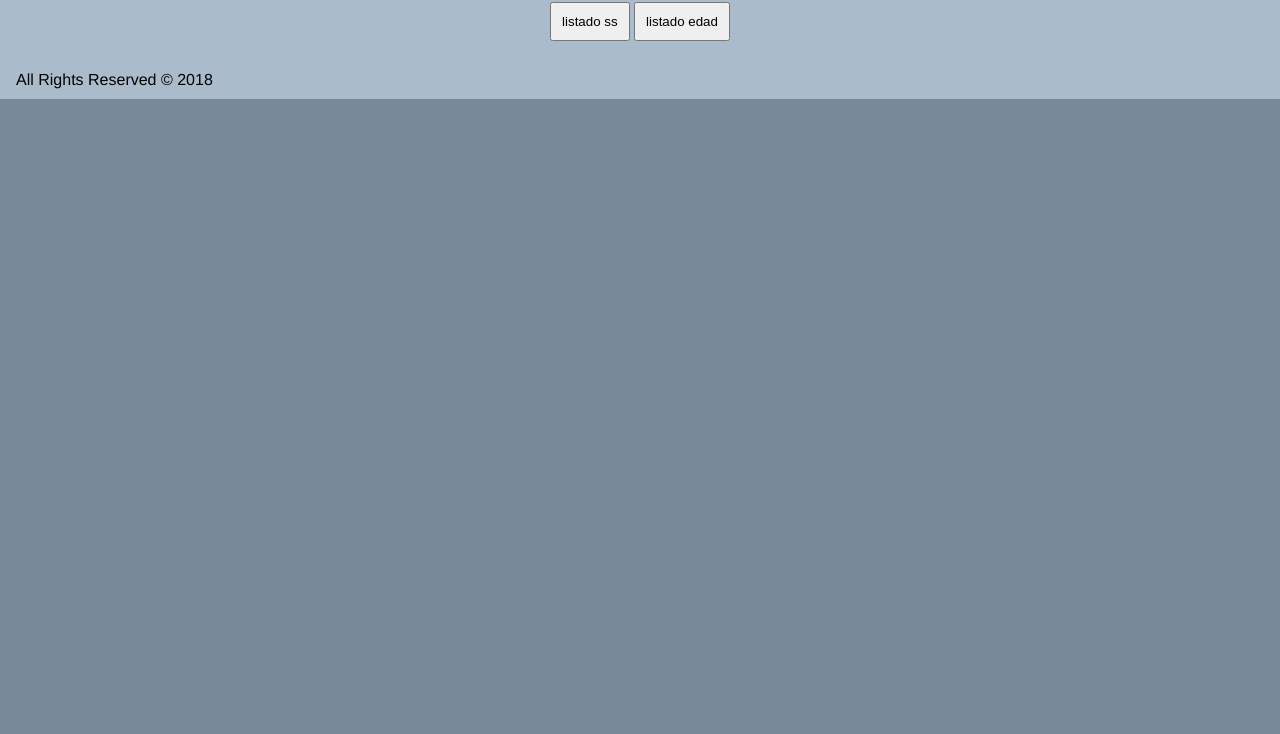
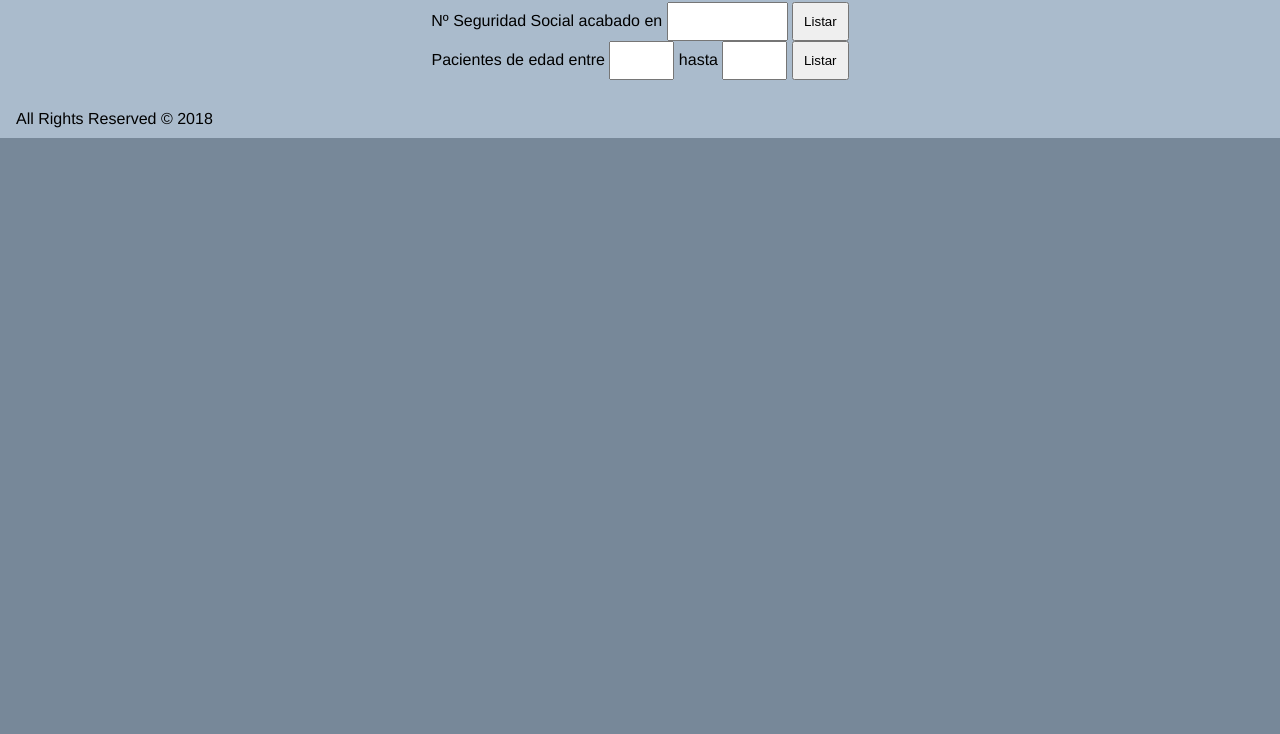
Before and after one commit to ripost2016/pacientes, a plain HTML site: page index.html in a window 1280 px wide. Shown: the part 66-800 px from the top of the page. Drawn offline with Linux system fonts and the light colour scheme.

Commit message:
formulario funcionando, hace falta probarlo un poco más

```diff
--- a/css/style.css
+++ b/css/style.css
@@ -24,7 +24,17 @@ header h2 {
     padding: 10px 0;
 }
 
-header button {
+header form fieldset {
+    border: none;
+}
+
+header form input {
+    display: inline-block;
+    padding: 10px;
+    text-align: right;
+}
+
+header form button {
     display: inline-block;
     padding: 10px;
     /* border: none; */
@@ -39,7 +49,7 @@ main .wrap-table {
 
 #data table {
     border-collapse: collapse;
-    /* width: 100%; */
+    width: 100%;
 }
 
 #data table th {
--- a/index.html
+++ b/index.html
@@ -1,5 +1,5 @@
 <!DOCTYPE html>
-<html>
+<html lang="es">
 <head>
     <meta charset="utf-8" />
     <meta http-equiv="X-UA-Compatible" content="IE=edge">
@@ -12,8 +12,21 @@
     <header>
         <div class="container">
             <h2>LISTADO DE PACIENTES</h2>
-            <button onclick="socialNumber()" >listado ss</button>
-            <button onclick="edad()">listado edad</button>
+            <form name="lists" id="lists" validate>
+                <fieldset>
+                    <label for="lists">Nº Seguridad Social acabado en</label>
+                    <input type="text" id="social" name="social" size="10" maxlength="10" />
+                    <button type="button" onclick="socialNumber()" >Listar</button>
+                </fieldset>
+
+                <fieldset>
+                    <label for="lists">Pacientes de edad entre</label>
+                    <input type="text" id="fromAge" name="fromAge" size="3" maxlength="3" min="1" max="100"/>
+                    <label for="lists">hasta</label>
+                    <input type="text" id="toAge" name="toAge" size="3" maxlength="3" />
+                    <button type="button" onclick="edad()">Listar</button>
+                </fieldset>
+            </form>
         </div>
     </header>
 
--- a/js/main.js
+++ b/js/main.js
@@ -1,6 +1,15 @@
 function isNumberEndingCero(pNumber) {
     return pNumber % 10 == 0;
 } // retorna true si el numero acaba en cero
+
+function isNumberEndingIn(pNumber, pEnding) {
+    let long = pEnding.length;
+    let divisor = 10 ** long;
+    let ending = parseInt(pEnding);
+    let number = parseInt(pNumber);
+
+    return number % divisor == ending;
+} // Retorna true si el número acaba en la terminación que le pedimos
 
 function getAgeFrom(pdate_ddmmyyyy) {
     // la fecha se recibe en formato string dd/mm/yyyy
@@ -23,6 +32,23 @@ function getSocialNumberEndingCero(pDataBase) {
     for (let i = 0; i < pDataBase.length; i++) {
         num = parseInt(pDataBase[i].social_number);
         if (isNumberEndingCero(num)) {
+            arr.push(pDataBase[i]);
+        }
+    }
+
+    return arr;
+}
+
+function getSocialNumberEndingIn(pDataBase, pEnding) {
+    // la funcion devuelve un array con los pacientes cuyo numero
+    // de la seguridad social acaban en pEnding
+
+    let arr = new Array();
+    // let num = 0;
+
+    for (let i = 0; i < pDataBase.length; i++) {
+        // num = parseInt(pDataBase[i].social_number);
+        if (isNumberEndingIn(pDataBase[i].social_number, pEnding)) {
             arr.push(pDataBase[i]);
         }
     }
@@ -96,7 +122,8 @@ function createTable(pDataBase, pHeaderArray, pFieldsArray) {
 
 
 
-// Listamos los pacientes cuyo número de la seguridad social acaba en 0
+// Listamos los pacientes cuyo número de la seguridad social acaba en
+// el número que le indicamos
 
 function socialNumber() {
     let listado = new Array();
@@ -104,10 +131,16 @@ function socialNumber() {
     let cabecera = new Array('Nombre', 'Apellidos', 'Fecha de nacimiento', 'Género', 'Número S.S.', 'Email', 'Teléfono', 'Diagnóstico');
     let cuerpo = new Array('first_name', 'last_name', 'date_birth', 'gender', 'social_number', 'email', 'phone_number', 'diagnosis');
 
-    listado = getSocialNumberEndingCero(db_pacientes);
-    // contenido = createListFrom(listado); // Versión listado
-    contenido = createTable(listado, cabecera, cuerpo); // Versión tabla
-    document.getElementById('data').innerHTML = contenido;
+    let ending = document.getElementById('social').value;
+
+    if (ending != '') {
+        listado = getSocialNumberEndingIn(db_pacientes, ending);
+        // contenido = createListFrom(listado); // Versión listado
+        contenido = createTable(listado, cabecera, cuerpo); // Versión tabla
+        // document.getElementById('data').innerHTML = contenido;
+        displayInside('data', contenido);
+        document.getElementById('social').value = '';
+    }
 }
 
 // Listamos los pacientes que están en un rango de edad
@@ -118,10 +151,23 @@ function edad(){
     let cabecera = new Array('Nombre', 'Apellidos', 'Fecha de nacimiento', 'Género', 'Número S.S.', 'Email', 'Teléfono', 'Diagnóstico');
     let cuerpo = new Array('first_name', 'last_name', 'date_birth', 'gender', 'social_number', 'email', 'phone_number', 'diagnosis');
 
-    listado = getPatients(db_pacientes, 25, 25);
+    let fromAge = parseInt(document.getElementById('fromAge').value);
+    let toAge = parseInt(document.getElementById('toAge').value);
+
+    if (fromAge != NaN && toAge != NaN && fromAge > 0 && toAge > 0) {
+        if (fromAge < toAge) {
+            listado = getPatients(db_pacientes, fromAge, toAge);
+        } else {
+            listado = getPatients(db_pacientes, toAge, fromAge);
+        }
+        contenido = createTable(listado, cabecera, cuerpo); // Versión tabla
+        displayInside('data', contenido);
+        document.getElementById('fromAge').value = '';
+        document.getElementById('toAge').value = '';
+    }
+
     // contenido = createListFrom(listado); // Versión listado
-    contenido = createTable(listado, cabecera, cuerpo); // Versión tabla
-    document.getElementById('data').innerHTML = contenido;
+    // document.getElementById('data').innerHTML = contenido;
 }
 
 function copyrightMsg(pMsgString){
```
